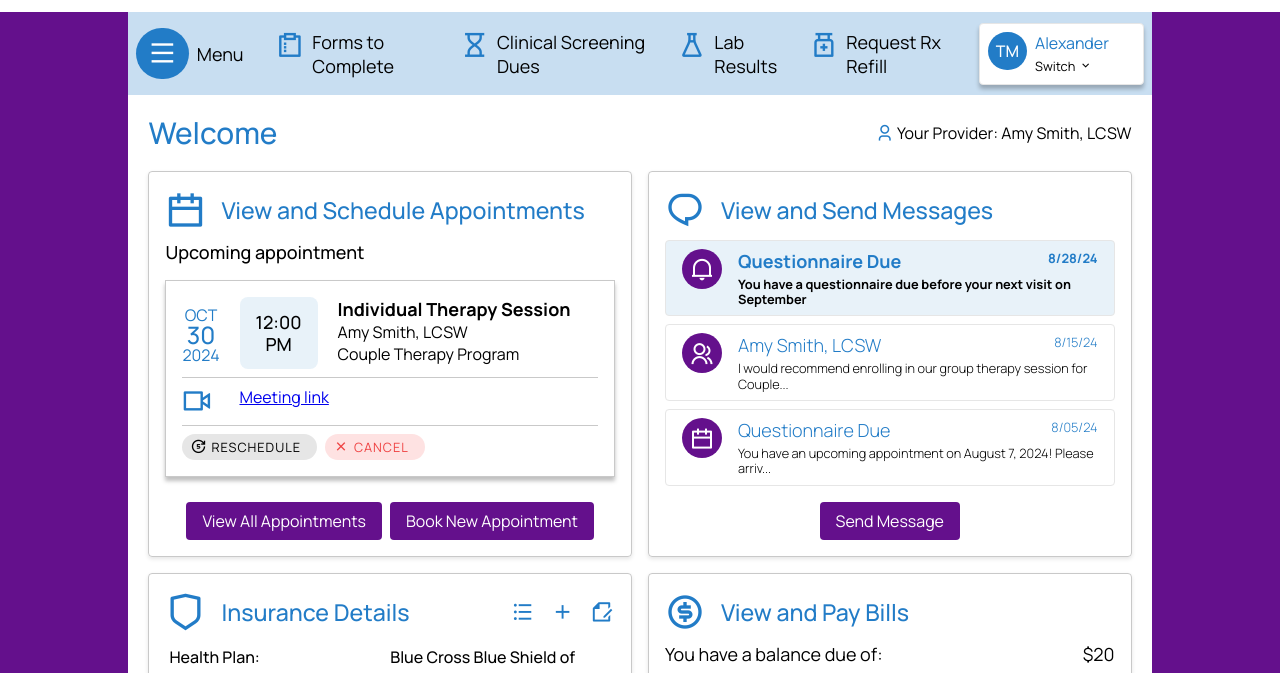
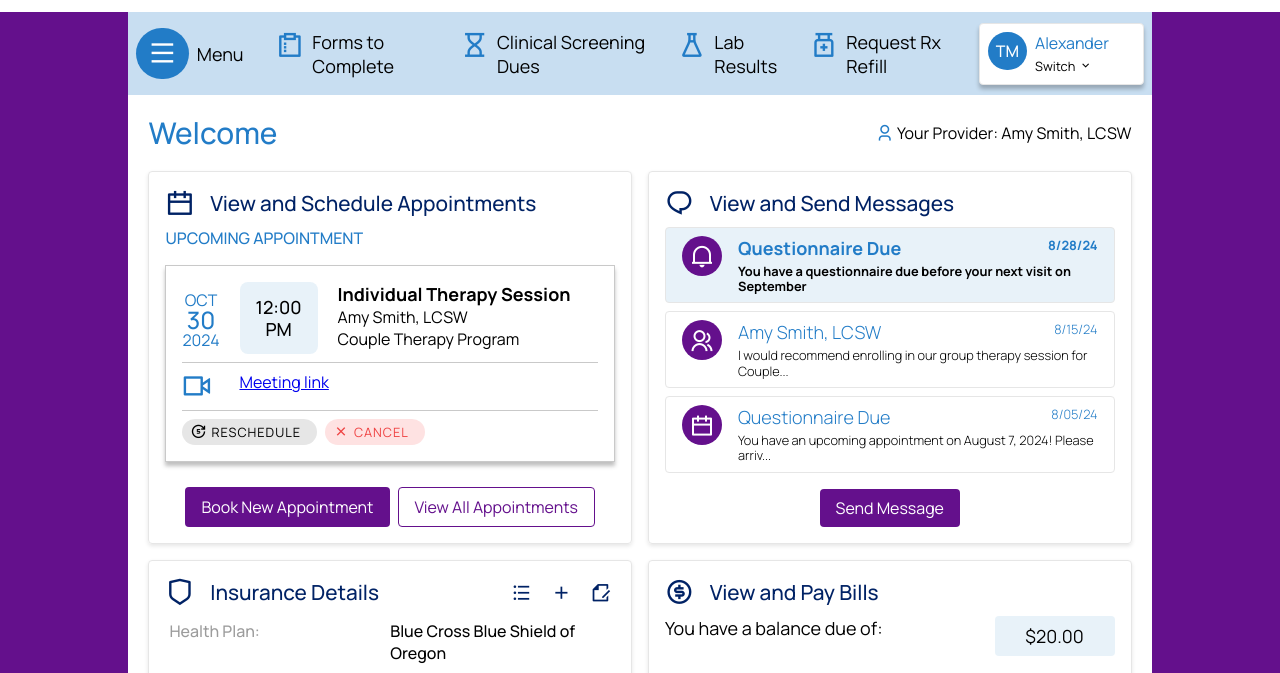
Before and after one commit to omkarkonda/portal-prototype, a plain HTML site: page index.html in a window 1280 px wide. Shown: the part 88-761 px from the top of the page. Drawn offline with nearby package versions, Linux system fonts and the light colour scheme.

Commit message:
minor styling changes

```diff
--- a/app.js
+++ b/app.js
@@ -49,7 +49,7 @@ angular.module("myApp").controller("myController", function($scope, $compile, Co
 
         },
         "bills": {
-            "dueAmount": "$20"
+            "dueAmount": "$20.00"
         }
     }
 
--- a/base.css
+++ b/base.css
@@ -2,6 +2,7 @@
     /* Primary Colors */
     --color-purple: #64108C;
     --color-blue: #227CC7;
+    --color-dark-blue: #002265;
 
     /* Secondary Colors */
     --color-secondary-blue: #C8DEF1;
@@ -496,6 +497,13 @@ main {
     font-weight: normal;
 }
 
+.btn.primary.variant2{
+    background-color: var(--color-white);
+    border: 1px solid var(--color-purple);
+    color: var(--color-purple);
+}
+
+
 .btn.secondary{
     background-color: var(--color-light-blue);
     font-size: var(--font-size-medium);
--- a/index.html
+++ b/index.html
@@ -120,8 +120,8 @@
                    </div>
 
                    <div class="card__footer">
-                       <button class="btn primary" ng-click="replaceContent('container', 'allAppts.html')">View All Appointments</button>
                        <button class="btn primary" ng-click="replaceContent('container', 'bookAppointment.html')">Book New Appointment</button>
+                       <button class="btn primary variant2" ng-click="replaceContent('container', 'allAppts.html')">View All Appointments</button>
                    </div>
 
                 </div>
@@ -195,8 +195,8 @@
                          <span ng-bind="myData.bills.dueAmount"></span>
                        </label>
                        <div class="buttons">
-                           <button class="btn primary"> View Your Statement</button>
                            <button class="btn primary"> Pay Your Bill</button>
+                           <button class="btn primary variant2"> View Your Statement</button>
                        </div>
                    </div>
 
--- a/styles.css
+++ b/styles.css
@@ -19,7 +19,7 @@
     justify-content: flex-start;
     gap: var(--gap-small);
     box-shadow: var(--box-shadow-small);
-    border: 1px solid var(--color-medium-gray);
+    border: 1px solid var(--color-light-gray);
     border-radius: var(--border-radius-small);
     padding: var(--padding-medium);
 }
@@ -28,16 +28,16 @@
 
 .card > .card__header{
     font-weight: var(--font-weight-medium);
-    color: var(--color-blue);
+    color: var(--color-dark-blue);
     /* font-size: var(--font-size-xlarge); */
-    font-size: clamp(1.2rem, 1.0404rem + 0.5106vw, 1.5rem);
+    font-size: clamp(1.2rem, 1.0404rem + 0.5106vw, 1.3rem);
     display: flex;
     gap: var(--gap-medium);
     align-items: center
 }
 
 .card__header >i{
-    font-size: var(--icon-size-large);
+    font-size: var(--icon-size-medium);
 }
 
 .card > .card__content{
@@ -46,10 +46,12 @@
 
 
 .card__content > strong{
-    font-size: var(--font-size-large);
+    font-size: var(--font-size-medium);
     padding-bottom: var(--padding-small);
     display: inline-block;
     font-weight: 500;
+    text-transform: uppercase;
+    color: var(--color-blue);
 }
 
 .apptcard{
@@ -241,6 +243,9 @@ ul.list li span {
     flex: 1;
 }
 
+ul.list li span:first-child{
+    color: #1E1E1E70;
+}
 
 .card p{
     font-size: var(--font-size-medium);
@@ -257,6 +262,15 @@ ul.list li span {
     font-size: var(--font-size-large);
     display: flex;
     justify-content: space-between;
+}
+
+.bills .card__content label span{
+    display: block;
+    background-color: var(--color-light-blue);
+    padding: var(--padding-small);
+    width:120px;
+    text-align: center;
+    border-radius: var(--border-radius-small);
 }
 
 
```
